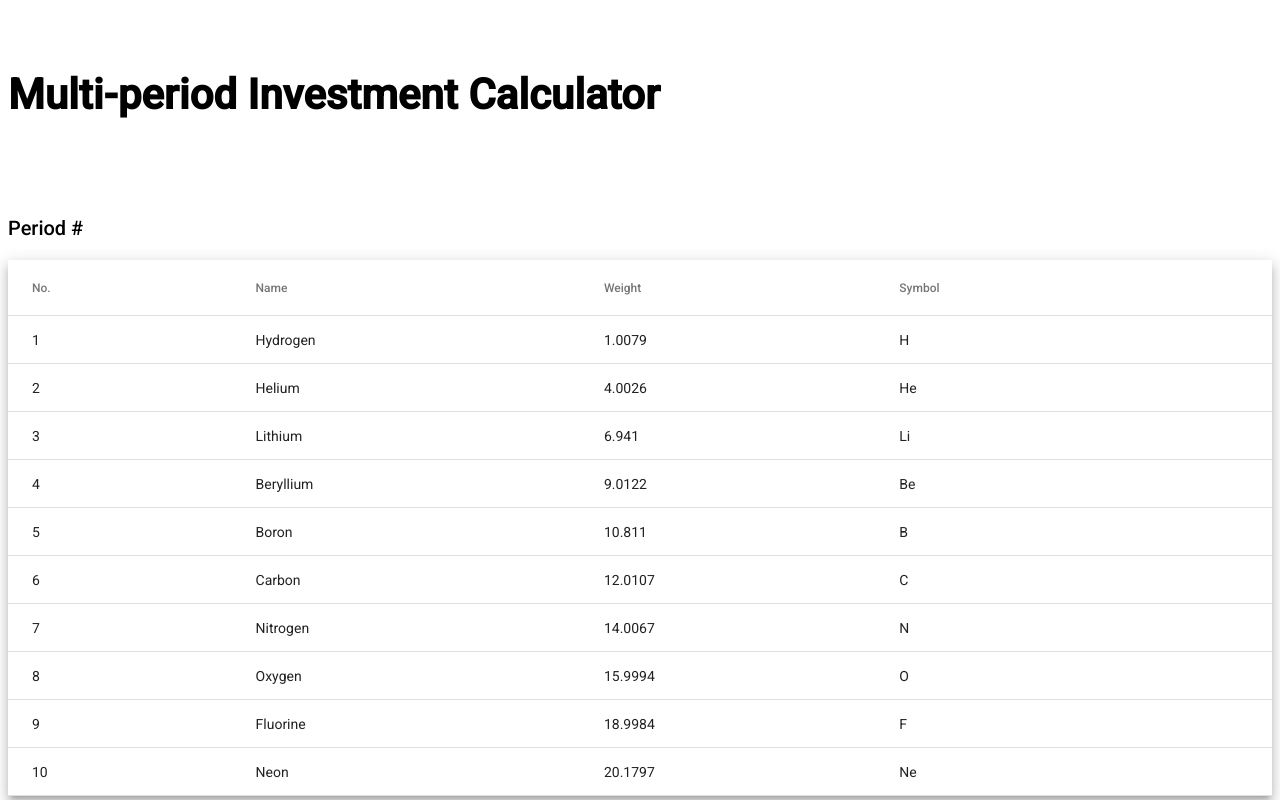
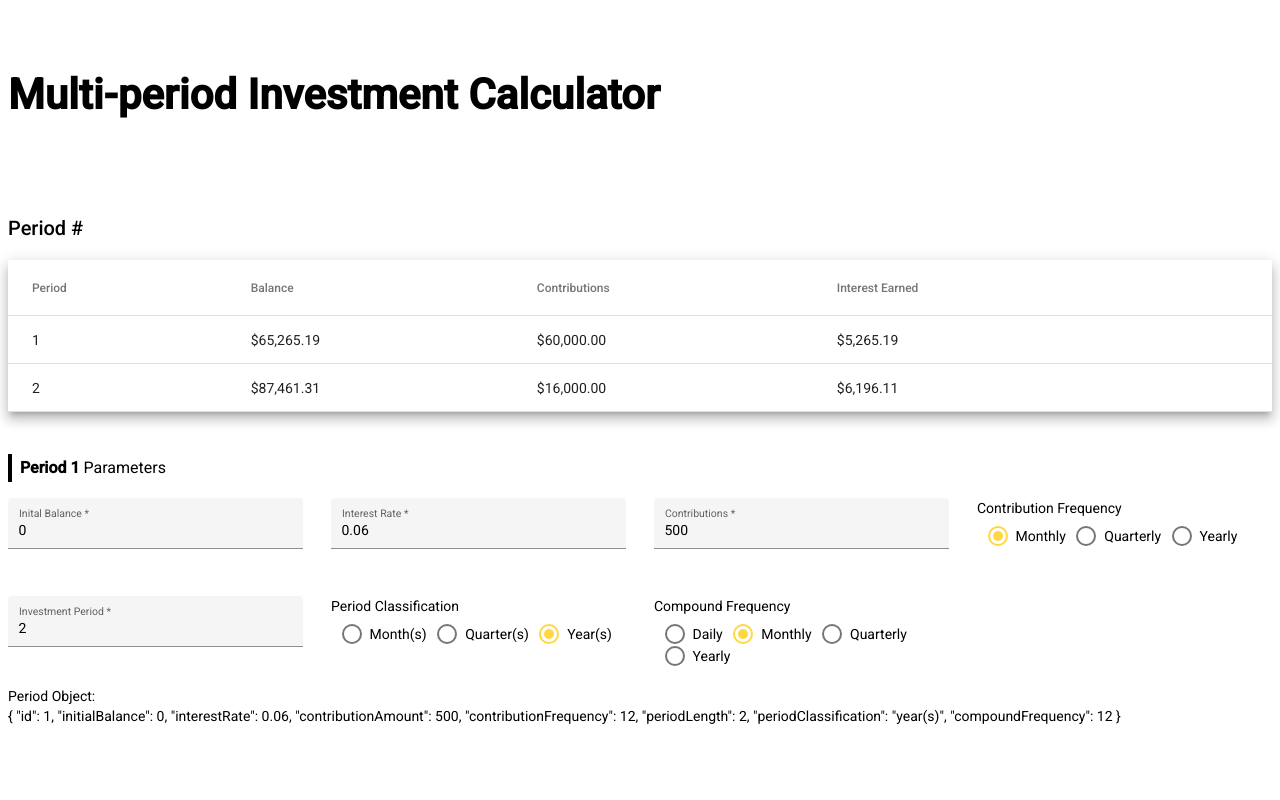
Before and after one commit to noahhenry/multi-period_investment_calculator, an Angular app in the folder my-app/: page /data-results-component in a window 1280 px wide. Shown: the top 800 px of the page. Built offline with nearby package versions, Linux system fonts and the light colour scheme.

Commit message:
updated results table to bind to the results data

```diff
--- a/my-app/src/app/data-results/data-results.component.html
+++ b/my-app/src/app/data-results/data-results.component.html
@@ -6,27 +6,27 @@
         The actual rendered columns are set as a property on the row definition" -->
 
   <!-- Position Column -->
-  <ng-container matColumnDef="position">
-    <th mat-header-cell *matHeaderCellDef> No. </th>
-    <td mat-cell *matCellDef="let element"> {{element.position}} </td>
+  <ng-container matColumnDef="period">
+    <th mat-header-cell *matHeaderCellDef> Period </th>
+    <td mat-cell *matCellDef="let element; let i = index"> {{i + 1}} </td>
   </ng-container>
 
   <!-- Name Column -->
-  <ng-container matColumnDef="name">
-    <th mat-header-cell *matHeaderCellDef> Name </th>
-    <td mat-cell *matCellDef="let element"> {{element.name}} </td>
+  <ng-container matColumnDef="balance">
+    <th mat-header-cell *matHeaderCellDef> Balance </th>
+    <td mat-cell *matCellDef="let element"> {{element.endOfPeriodBalance | currency}} </td>
   </ng-container>
 
   <!-- Weight Column -->
-  <ng-container matColumnDef="weight">
-    <th mat-header-cell *matHeaderCellDef> Weight </th>
-    <td mat-cell *matCellDef="let element"> {{element.weight}} </td>
+  <ng-container matColumnDef="contributions">
+    <th mat-header-cell *matHeaderCellDef> Contributions </th>
+    <td mat-cell *matCellDef="let element"> {{element.totalContributionsForPeriod | currency}} </td>
   </ng-container>
 
   <!-- Symbol Column -->
-  <ng-container matColumnDef="symbol">
-    <th mat-header-cell *matHeaderCellDef> Symbol </th>
-    <td mat-cell *matCellDef="let element"> {{element.symbol}} </td>
+  <ng-container matColumnDef="interest-earned">
+    <th mat-header-cell *matHeaderCellDef> Interest Earned </th>
+    <td mat-cell *matCellDef="let element"> {{element.totalInterestEarnedForPeriod | currency}} </td>
   </ng-container>
 
   <tr mat-header-row *matHeaderRowDef="displayedColumns"></tr>
--- a/my-app/src/app/data-results/data-results.component.ts
+++ b/my-app/src/app/data-results/data-results.component.ts
@@ -1,24 +1,4 @@
 import { Component, OnInit } from '@angular/core';
-
-export interface PeriodicElement {
-  name: string;
-  position: number;
-  weight: number;
-  symbol: string;
-}
-
-const ELEMENT_DATA: PeriodicElement[] = [
-  {position: 1, name: 'Hydrogen', weight: 1.0079, symbol: 'H'},
-  {position: 2, name: 'Helium', weight: 4.0026, symbol: 'He'},
-  {position: 3, name: 'Lithium', weight: 6.941, symbol: 'Li'},
-  {position: 4, name: 'Beryllium', weight: 9.0122, symbol: 'Be'},
-  {position: 5, name: 'Boron', weight: 10.811, symbol: 'B'},
-  {position: 6, name: 'Carbon', weight: 12.0107, symbol: 'C'},
-  {position: 7, name: 'Nitrogen', weight: 14.0067, symbol: 'N'},
-  {position: 8, name: 'Oxygen', weight: 15.9994, symbol: 'O'},
-  {position: 9, name: 'Fluorine', weight: 18.9984, symbol: 'F'},
-  {position: 10, name: 'Neon', weight: 20.1797, symbol: 'Ne'},
-];
 
 export interface Compound {
   contribution: number;
@@ -103,8 +83,8 @@ const PERIOD_RESULT_DATA: PeriodResult[] = [
   styleUrls: ['./data-results.component.scss']
 })
 export class DataResultsComponent implements OnInit {
-  displayedColumns: string[] = ['position', 'name', 'weight', 'symbol'];
-  dataSource = ELEMENT_DATA;
+  displayedColumns: string[] = ["period", "balance", "contributions", "interest-earned"];
+  dataSource = PERIOD_RESULT_DATA;
 
   constructor() { }
 
```
